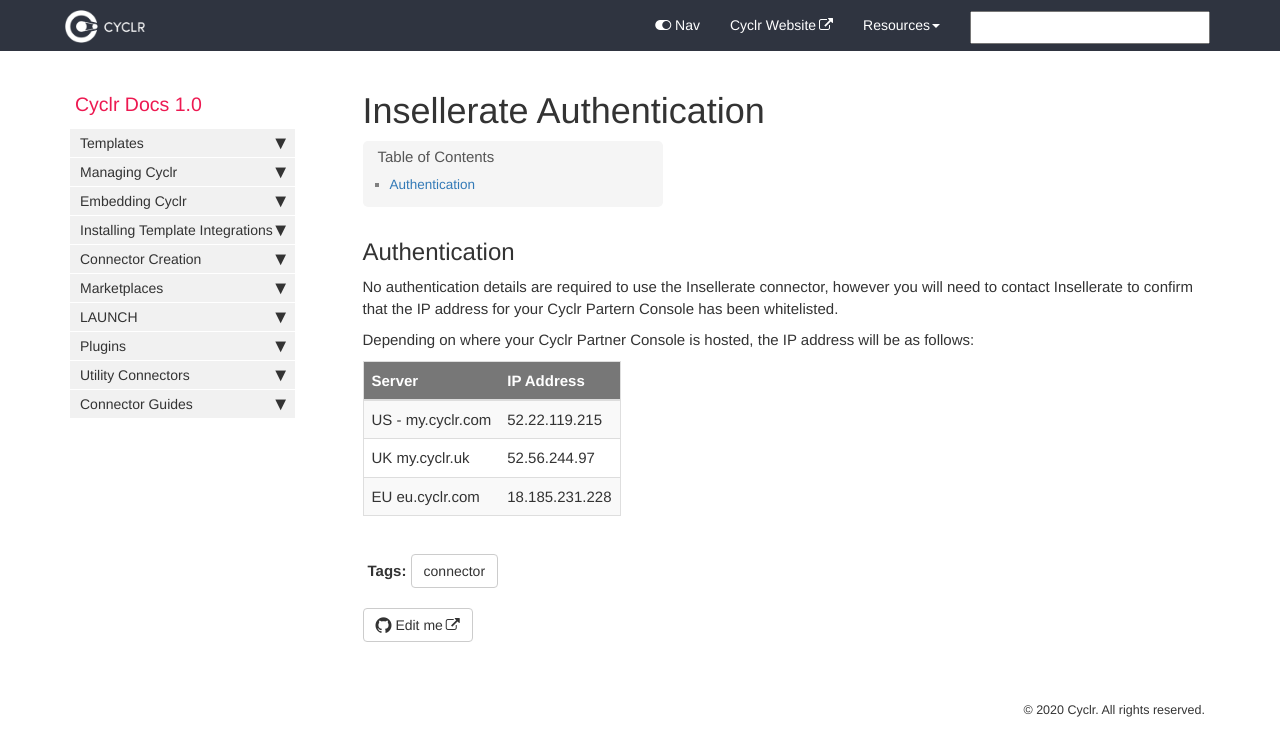
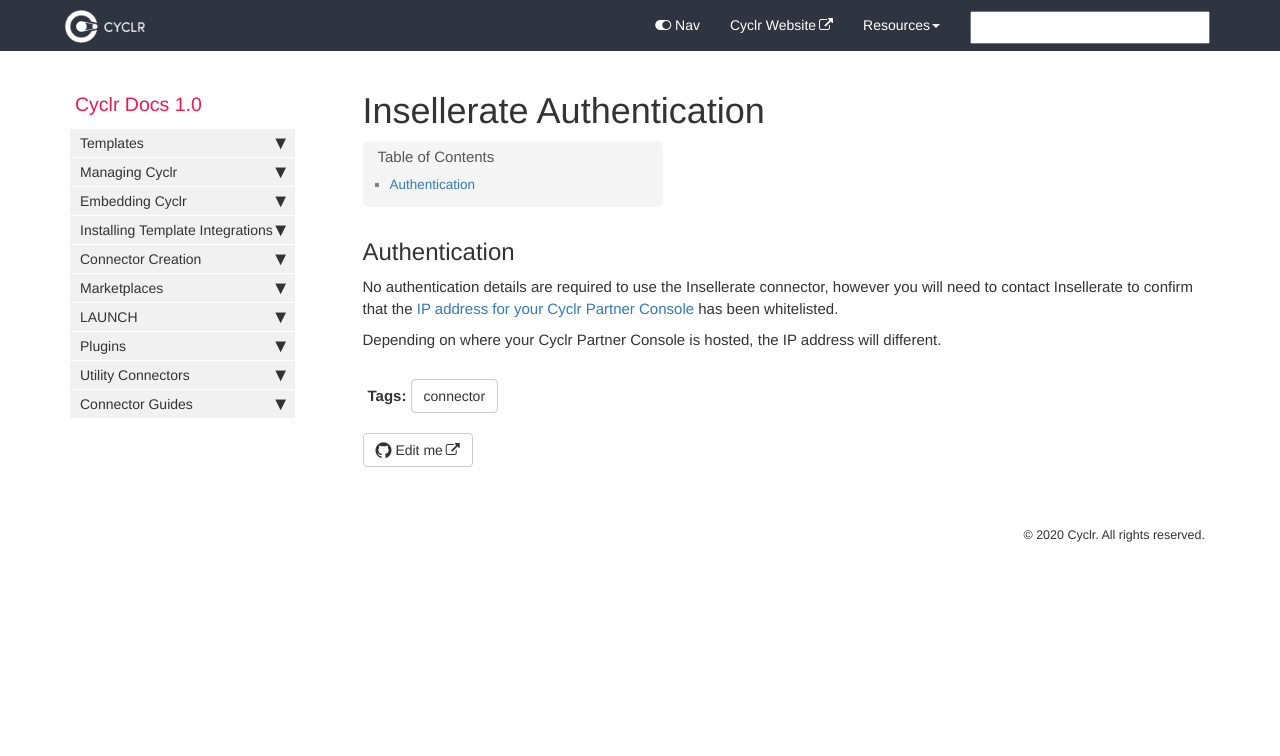
Before and after one commit to sneakysneak/docs, a Jekyll site: the page built from pages/connector-authentication/insellerate.md, in a window 1280 px wide. Shown: the top 756 px of the page. Built offline with Jekyll 4.4.1, drawn with Linux system fonts in a browser that asks for light colours; nearby versions of some CDN libraries; comment, search, counter and statistics services are not loaded.

Commit message:
Removed IP addresses and linked to existing page.

```diff
--- a/pages/connector-authentication/insellerate.md
+++ b/pages/connector-authentication/insellerate.md
@@ -8,12 +8,6 @@ tags: [connector]
 
 ## Authentication
 
-No authentication details are required to use the Insellerate connector, however you will need to contact Insellerate to confirm that the IP address for your Cyclr Partern Console has been whitelisted.
+No authentication details are required to use the Insellerate connector, however you will need to contact Insellerate to confirm that the [IP address for your Cyclr Partner Console](./cyclr-ip-whitelisting) has been whitelisted.
 
-Depending on where your Cyclr Partner Console is hosted, the IP address will be as follows:
-
-| Server | IP Address |
-| --- | --- |
-| US - my.cyclr.com | 52.22.119.215 |
-| UK my.cyclr.uk | 52.56.244.97 |
-| EU eu.cyclr.com | 18.185.231.228 |
+Depending on where your Cyclr Partner Console is hosted, the IP address will different.
```
